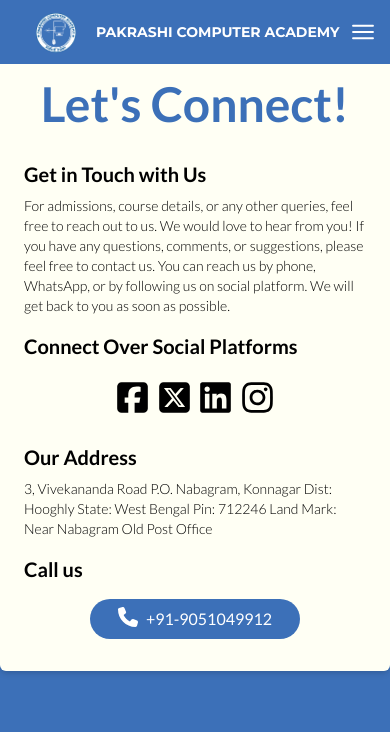
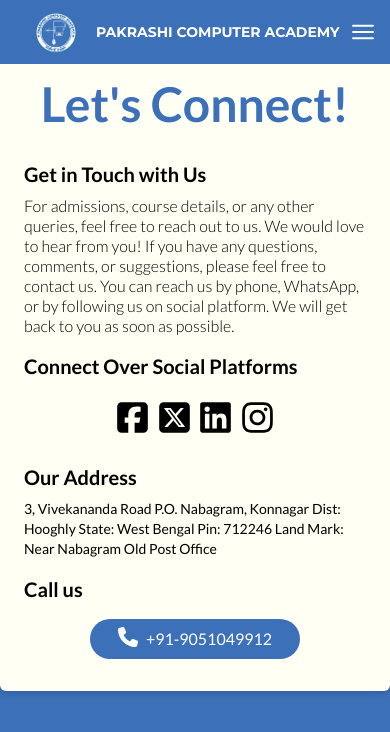
Before and after one commit to amitrakshitdev/pcalearning-site, a Next.js app: page /contact-us in a window 390 px wide. Shown: the top 732 px of the page. Built offline with nearby package versions, Linux system fonts and the light colour scheme.

Commit message:
Content modifications as suggested by Arijit

```diff
--- a/src/app/contact-us/page.tsx
+++ b/src/app/contact-us/page.tsx
@@ -1,6 +1,12 @@
 import { ButtonLink } from "@/components/ui/Buttons/Buttons";
 import clsx from "clsx";
-import { FaInstagram, FaLinkedin, FaSquareFacebook, FaSquareXTwitter, FaPhone } from "react-icons/fa6";
+import {
+  FaInstagram,
+  FaLinkedin,
+  FaSquareFacebook,
+  FaSquareXTwitter,
+  FaPhone,
+} from "react-icons/fa6";
 import { Metadata } from "next";
 
 export const metadata: Metadata = {
@@ -63,36 +69,71 @@ export const metadata: Metadata = {
 export default function ContactUs() {
   return (
     <>
-        <section id="contact-us" className="ContactUs relative min-h-full w-full bg-primary">
+      <section
+        id="contact-us"
+        className="ContactUs relative min-h-full w-full bg-primary"
+      >
         <div className="w-full h-full flex flex-col items-center bg-background rounded-b-md overflow-hidden shadow-md">
           <div className="h-full w-full text-textColor flex flex-col px-6 py-4 md:px-12 md:py-10 lg:px-32 lg:py-20 max-w-[1200px]">
-                    <h1 className="text-5xl font-bold text-center text-primary mb-4 lg:text-7xl">{"Let's Connect!"}</h1>
-                    <h3 className="font-semibold text-xl my-4 mb-2">Get in Touch with Us</h3>
-                    <p className="text-sm font-light text-textColor text-gray-800 lg:text-base">
-						For admissions, course details, or any other queries, feel free to reach out to us. We would love to hear from you! If you have any questions, comments, or suggestions, please feel free to contact us. You can reach us by phone, WhatsApp, or by following us on social platform. We will get back to you as soon as possible.
+            <h1 className="text-5xl font-bold text-center text-primary mb-4 lg:text-7xl">
+              {"Let's Connect!"}
+            </h1>
+            <h3 className="font-semibold text-xl my-4 mb-2">
+              Get in Touch with Us
+            </h3>
+            <p className="text-base/5 font-light text-textColor text-gray-800 lg:text-base">
+              For admissions, course details, or any other queries, feel free to
+              reach out to us. We would love to hear from you! If you have any
+              questions, comments, or suggestions, please feel free to contact
+              us. You can reach us by phone, WhatsApp, or by following us on
+              social platform. We will get back to you as soon as possible.
             </p>
-                    <h3 className="font-semibold text-xl my-4 mb-2">Connect Over Social Platforms</h3>
+            <h3 className="font-semibold text-xl my-4 mb-2">
+              Connect Over Social Platforms
+            </h3>
             <div className="flex my-3 w-40 justify-between self-center md:self-start">
-                        <a href="https://www.facebook.com" target="_blank" rel="noreferrer">
+              <a
+                href="https://www.facebook.com"
+                target="_blank"
+                rel="noreferrer"
+              >
                 <FaSquareFacebook size={35} />
               </a>
-                        <a href="https://www.twitter.com" target="_blank" rel="noreferrer">
+              <a
+                href="https://www.twitter.com"
+                target="_blank"
+                rel="noreferrer"
+              >
                 <FaSquareXTwitter size={35} />
               </a>
-                        <a href="https://www.linkedin.com" target="_blank" rel="noreferrer">
+              <a
+                href="https://www.linkedin.com"
+                target="_blank"
+                rel="noreferrer"
+              >
                 <FaLinkedin size={35} />
               </a>
-                        <a href="https://www.instagram.com" target="_blank" rel="noreferrer">
+              <a
+                href="https://www.instagram.com"
+                target="_blank"
+                rel="noreferrer"
+              >
                 <FaInstagram size={35} />
               </a>
             </div>
             <h3 className="font-semibold text-xl my-4 mb-2">Our Address</h3>
-                    <p className="text-sm font-light text-textColor text-gray-800 lg:text-base">
-                        3, Vivekananda Road P.O. Nabagram, Konnagar Dist: Hooghly State: West Bengal Pin: 712246 Land Mark: Near Nabagram Old Post Office
+            <p className="text-sm font-medium text-textColor text-gray-800 lg:text-base">
+              3, Vivekananda Road P.O. Nabagram, Konnagar Dist: Hooghly State:
+              West Bengal Pin: 712246 Land Mark: Near Nabagram Old Post Office
             </p>
             <h3 className="font-semibold text-xl my-4 mb-2 flex">Call us</h3>
-                    <ButtonLink href="tel:+91-9051049912" buttonType="primary-rounded" className="my-4 mt-2 px-7 py-2 self-center md:self-start flex">
-                        <FaPhone size={20} className={clsx(["mr-2"])}/>  <span>+91-9051049912</span>
+            <ButtonLink
+              href="tel:+91-9051049912"
+              buttonType="primary-rounded"
+              className="my-4 mt-2 px-7 py-2 self-center md:self-start flex"
+            >
+              <FaPhone size={20} className={clsx(["mr-2"])} />{" "}
+              <span>+91-9051049912</span>
             </ButtonLink>
           </div>
         </div>
--- a/src/app/courses/jsons/school-computer-courses-data.json
+++ b/src/app/courses/jsons/school-computer-courses-data.json
@@ -4,7 +4,7 @@
     "data": [
         {
             "board": "ICSE",
-            "class": "Class XI and Class X",
+            "class": "Class IX and Class X",
             "subjects": [
                 "Computer Applications (Subject Code: 86) ",
                 "Robotics And Artificial Intelligence (Subject Code: 66)"
--- a/src/components/Courses/Courses.tsx
+++ b/src/components/Courses/Courses.tsx
@@ -51,7 +51,7 @@ export default function Courses() {
     return (
         <section className={clsx(["Courses bg-customGreyColor p-4 w-full", "sm:p-0"])}>
             <div className={clsx(["relative bg-background px-0 pt-4 flex flex-col items-center", "rounded-md shadow-md overflow-hidden", "sm:rounded-none"])}>
-                <h1 className={clsx(["text-5xl text-primary text-center font-bold", "mb-6", "md:mt-8 md:mb-10"], ["lg:text-7xl"])}>Our Courses</h1>
+                <h1 className={clsx(["text-5xl text-primary text-center font-bold underline", "mb-6", "md:mt-8 md:mb-10"], ["lg:text-7xl"])}>Our Courses</h1>
                 <div className={clsx(["video-bg-wrapper", "relative w-full h-auto"])}>
                     <video className={clsx(["bg-video", "absolute inset-0 object-cover w-full h-full"])} autoPlay muted loop>
                         <source src="/videos/tech_1.mp4" type="video/mp4" />
--- a/src/components/OurStory/OurStory.tsx
+++ b/src/components/OurStory/OurStory.tsx
@@ -10,7 +10,7 @@ export default function OurStory() {
         <section className={clsx("OurStory relative w-full bg-customGreyColor p-4", ["md:p-10", "lg:p-20"])}>
             <div className={clsx(["flex flex-col", "bg-background", "rounded-md shadow-md overflow-hidden", "md:flex-row"])}>
                 <div className={clsx(["w-full", "text-textColor", "flex flex-col px-6 py-4", "md:w-2/3 md:px-12 md:py-10", "lg:px-32 lg:py-20"])}>
-                    <h1 className={clsx(["text-5xl font-bold text-center", "text-primary", "mb-4", "lg:text-7xl"])}>Our Story</h1>
+                    <h1 className={clsx(["text-5xl font-bold text-center underline", "text-primary", "mb-4", "lg:text-7xl"])}>Our Story</h1>
                     <h3 className={clsx(["font-semibold text-xl", "my-4"])}>Meet the Team Behind Your Coding Education</h3>
                     <p className={clsx(["text-sm font-light text-textColor", "text-gray-800", "lg:text-base"])}>
                         PCA Learning is a platform that offers a wide range of courses to help you learn coding and programming. We offer courses for beginners as well as advanced
--- a/src/components/WhyPCALearning/WhyPCALearning.tsx
+++ b/src/components/WhyPCALearning/WhyPCALearning.tsx
@@ -38,7 +38,7 @@ export default function WhyPCALearning() {
     return (
         <section id="why-pca-learning" className={clsx(["Why-PCA-learning bg-customGreyColor w-full", "sm:p-0"])}>
             <div className={clsx(["relative bg-background px-0 pt-4 flex flex-col items-center", "rounded-md shadow-md overflow-hidden", "sm:rounded-none"])}>
-                <h1 className={clsx(["text-5xl text-primary text-center font-bold", "mb-6", "md:mt-8 md:mb-10"], ["lg:text-7xl"])}>Why PCA Learning?</h1>
+                <h1 className={clsx(["text-5xl text-primary text-center font-bold underline", "mb-6", "md:mt-8 md:mb-10"], ["lg:text-7xl"])}>Why PCA Learning?</h1>
                 <div className={clsx(["feature-cards-wrapper",
 				"max-w-[1200px]",
 					"flex flex-wrap justify-center gap-y-6 gap-x-4",
```
Also changed, not shown: src/app/courses/page.tsx (+21 -20 lines). Lines whose indentation alone changed are shown as unchanged.
